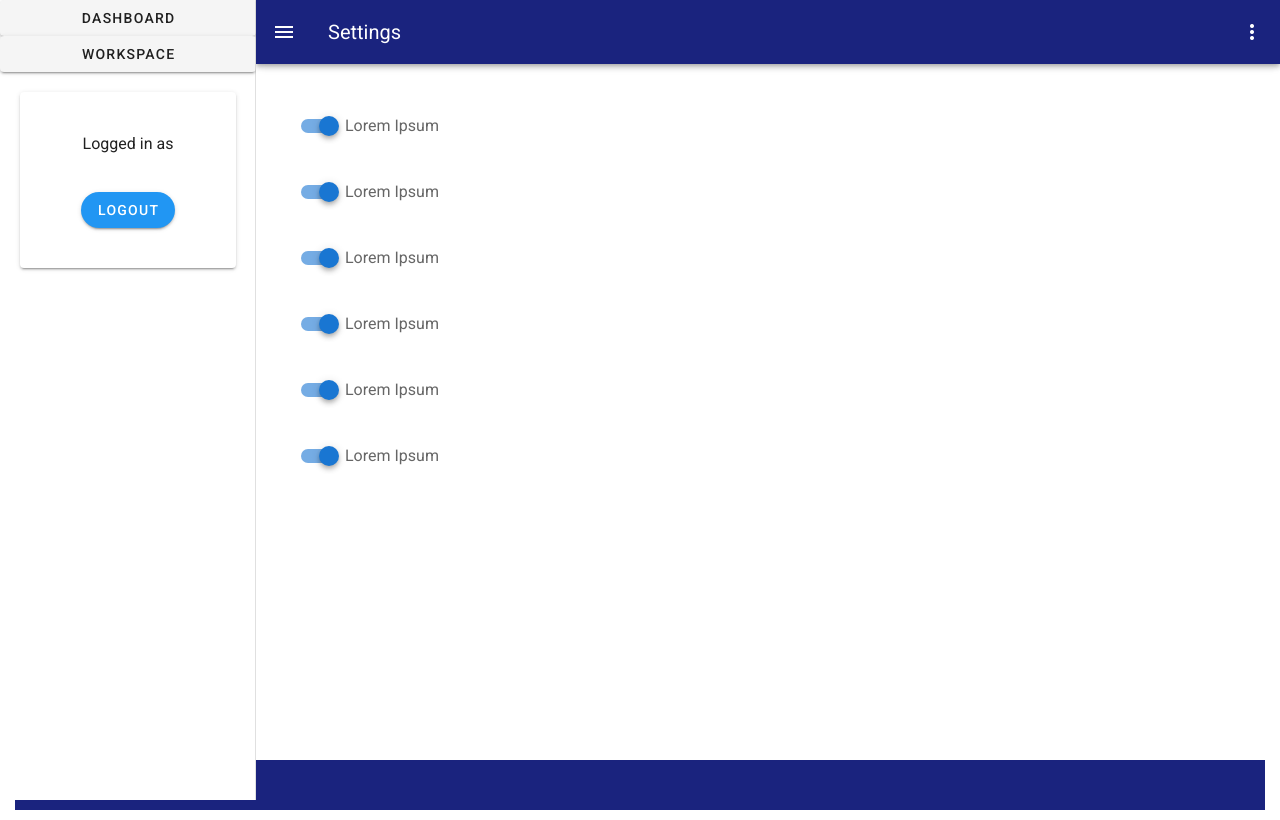
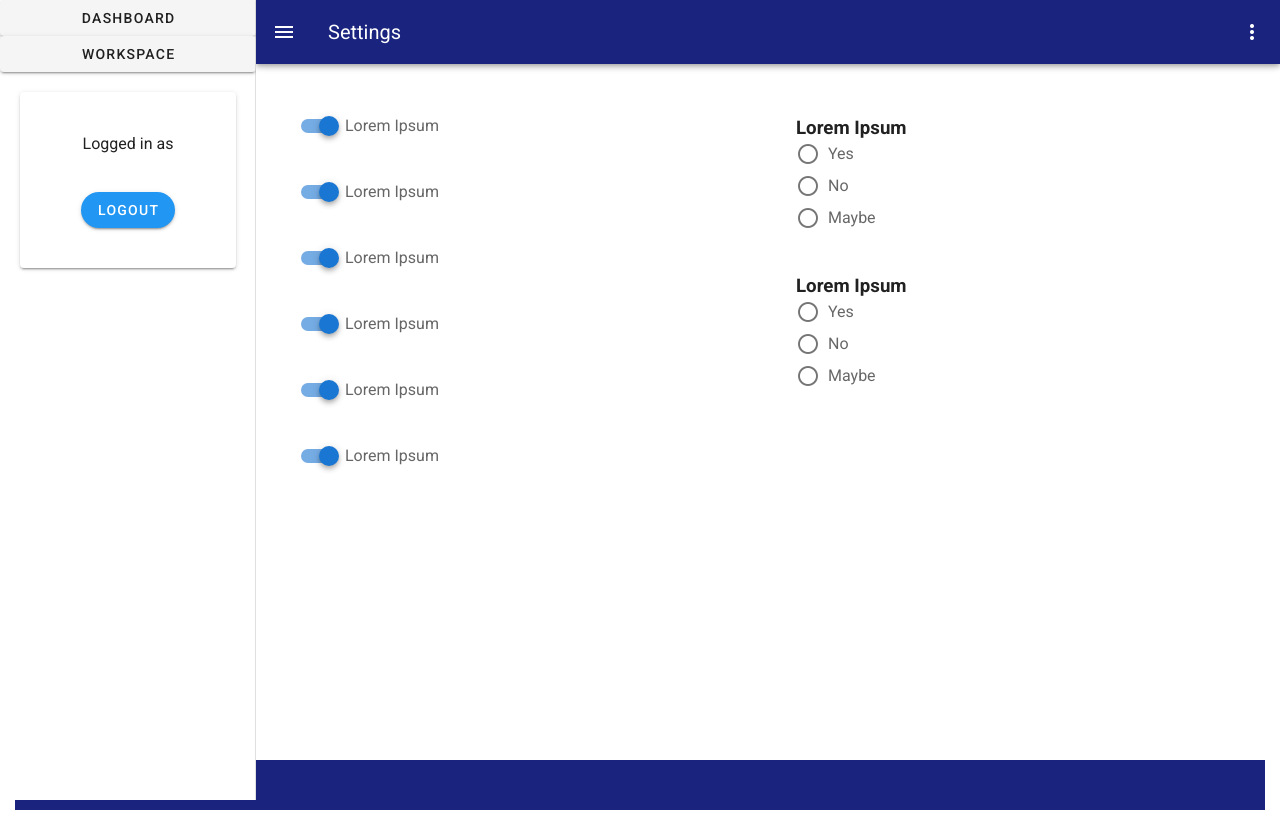
Before and after one commit to iingles/isaac-ingles-3790-final, a Vue app: page /settings in a window 1280 px wide. Built offline with nearby package versions, Linux system fonts and the light colour scheme.

Commit message:
added radio buttons in settings

```diff
--- a/src/views/Settings.vue
+++ b/src/views/Settings.vue
@@ -1,6 +1,8 @@
 <template>
     <v-container fluid>
         <v-form>
+            <v-row>
+                <v-col>
                     <v-list>
                         <!-- Could potentially make the "switch" its own
                         component and pull in menu items dynamically -->
@@ -47,6 +49,28 @@
                             </v-switch>
                         </v-list-item>
                     </v-list>
+                </v-col>
+                <v-col>
+                    <v-list>
+                        <v-list-item>
+                            <v-radio-group v-model="response" :mandatory="false">
+                                <h3>Lorem Ipsum</h3>
+                                <v-radio label="Yes" value="Yes"></v-radio>
+                                <v-radio label="No" value="No"></v-radio>
+                                <v-radio label="Maybe" value="Maybe"></v-radio>
+                            </v-radio-group>
+                            </v-list-item>
+                            <v-list-item>
+                            <v-radio-group v-model="response" :mandatory="false">
+                                <h3>Lorem Ipsum</h3>
+                                <v-radio label="Yes" value="Yes"></v-radio>
+                                <v-radio label="No" value="No"></v-radio>
+                                <v-radio label="Maybe" value="Maybe"></v-radio>
+                            </v-radio-group>
+                        </v-list-item>
+                    </v-list>
+                </v-col>
+            </v-row>
         </v-form>
     </v-container>
 </template>
```
Lines whose indentation alone changed are shown as unchanged.
